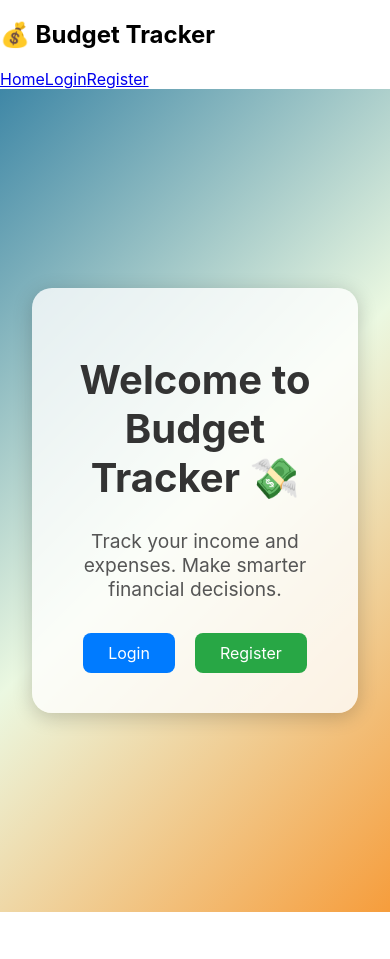
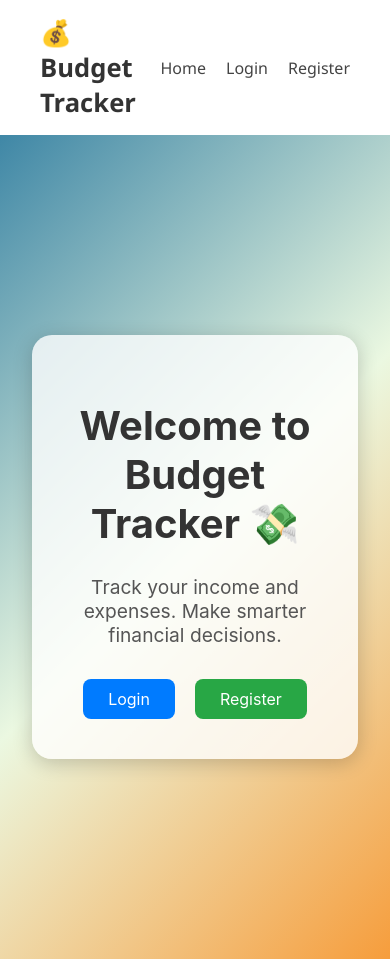
Before and after one commit to TayyabaAbbas-Arain/budget-tracker-in-mern-stack, a React (Create React App) app in the folder budget-tracker-client/: page / in a window 390 px wide. Before the commit the page ends 912 px from the top, so only its background shows below. Built offline with nearby package versions, Linux system fonts and the light colour scheme.

Commit message:
Styled Navbar with flex layout, modern look, and responsive links

```diff
--- a/budget-tracker-client/src/components/Navbar.js
+++ b/budget-tracker-client/src/components/Navbar.js
@@ -1,14 +1,17 @@
 import React from 'react';
 import { Link } from 'react-router-dom';
+import '../styles/Navbar.css';
 
 const Navbar = () => {
   return (
-    <nav className="bg-blue-600 text-white p-4 flex justify-between items-center rounded-xl shadow-md">
-      <h1 className="text-xl font-bold">💰 Budget Tracker</h1>
-      <div className="space-x-4">
-        <Link to="/" className="hover:underline">Home</Link>
-        <Link to="/login" className="hover:underline">Login</Link>
-        <Link to="/register" className="hover:underline">Register</Link>
+    <nav className="navbar">
+      <div className="navbar-logo">
+        💰 Budget Tracker
+      </div>
+      <div className="navbar-links">
+        <Link to="/">Home</Link>
+        <Link to="/login">Login</Link>
+        <Link to="/register">Register</Link>
       </div>
     </nav>
   );
--- /dev/null
+++ b/budget-tracker-client/src/styles/Navbar.css
@@ -0,0 +1,27 @@
+.navbar {
+  display: flex;
+  justify-content: space-between;
+  align-items: center;
+  background-color: #ffffff;
+  padding: 15px 40px;
+  box-shadow: 0 2px 10px rgba(0, 0, 0, 0.1);
+  font-family: 'Segoe UI', Tahoma, Geneva, Verdana, sans-serif;
+}
+
+.navbar-logo {
+  font-size: 1.6rem;
+  font-weight: bold;
+  color: #333;
+}
+
+.navbar-links a {
+  margin-left: 20px;
+  text-decoration: none;
+  color: #444;
+  font-weight: 500;
+  transition: color 0.3s ease;
+}
+
+.navbar-links a:hover {
+  color: #007bff;
+}
```
Also changed, not shown: budget-tracker-client/src/pages/NotFound.js (+24 -0 lines), budget-tracker-client/src/styles/NotFound.css (+52 -0 lines).
